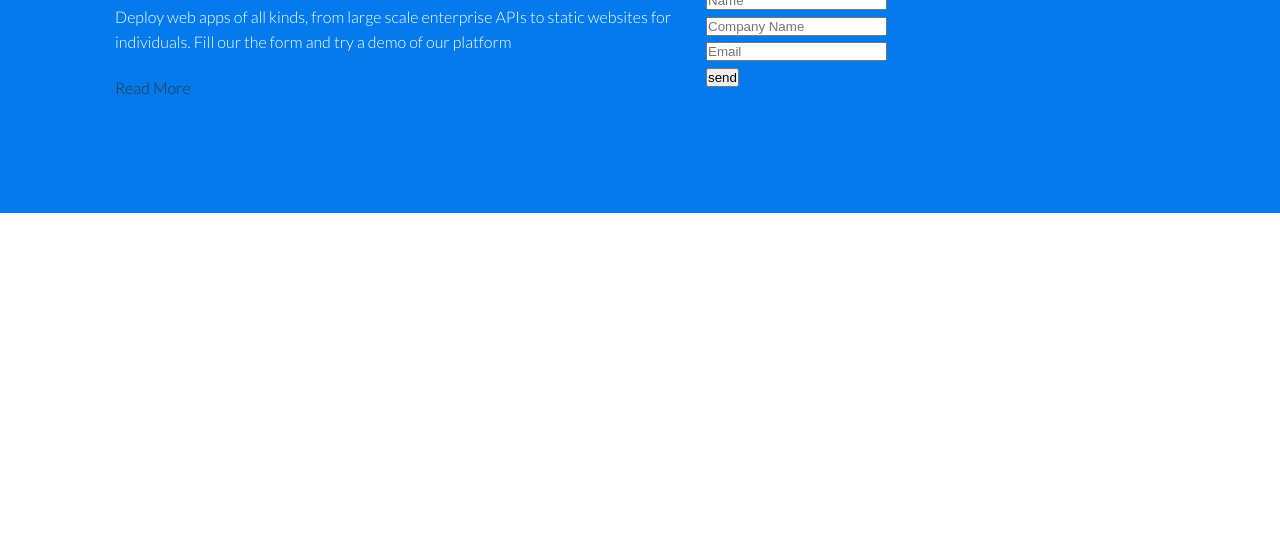
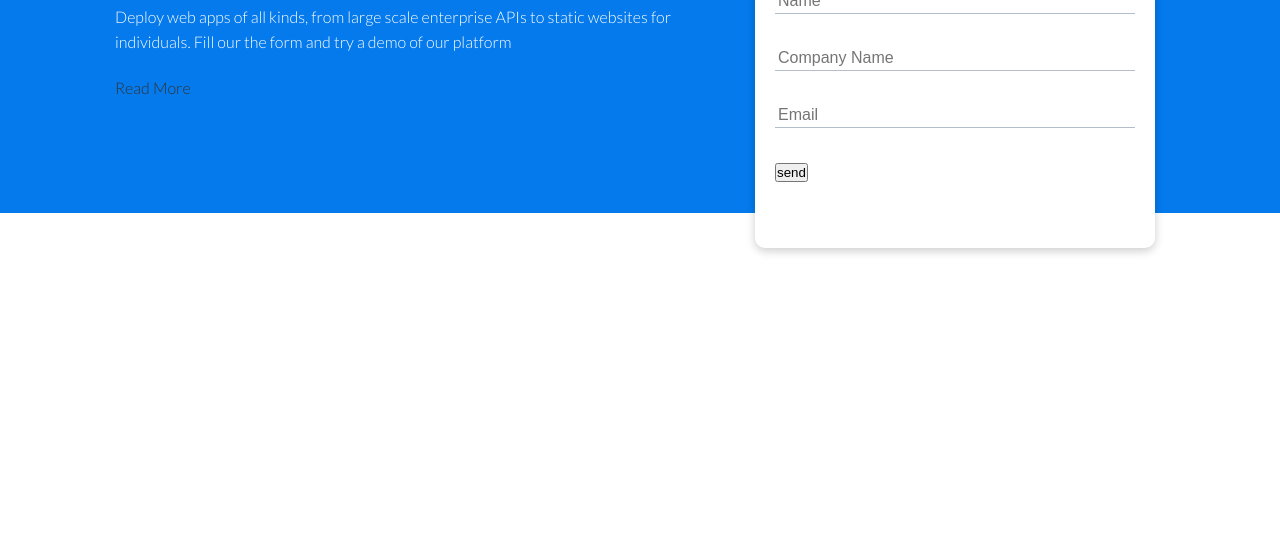
Before and after one commit to BraydonTGS/responsive-website-practice, a plain HTML site: page index.html in a window 1280 px wide. Shown: the part 257-800 px from the top of the page. Drawn offline with Linux system fonts and the light colour scheme.

Commit message:
added css to the form

```diff
--- a/css/style.css
+++ b/css/style.css
@@ -82,8 +82,36 @@ img {
 }
 
 .showcase .grid {
+  overflow: visible;
   grid-template-columns: 55% 45%;
   gap: 30px;
+}
+
+.showcase-form {
+  position: relative;
+  top: 60px;
+  height: 350px;
+  width: 400px;
+  padding: 40px;
+  z-index: 100;
+  justify-self: flex-end;
+}
+
+.showcase-form .form-control {
+  margin: 30px 0;
+}
+
+.showcase-form input[type="text"],
+.showcase-form input[type="email"] {
+  border: 0;
+  border-bottom: 1px solid #b4becb;
+  width: 100%;
+  padding: 3px;
+  font-size: 16px;
+}
+
+.showcase-form input:focus {
+  outline: none;
 }
 
 /* Utilities */
@@ -94,6 +122,14 @@ img {
   padding: 0 40px;
 }
 
+.card {
+  background-color: #fff;
+  color: #333;
+  border-radius: 10px;
+  box-shadow: 0 3px 10px rgba(0, 0, 0, 0.2);
+  padding: 20px;
+  margin: 10px;
+}
 .flex {
   display: flex;
   align-items: center;
```
